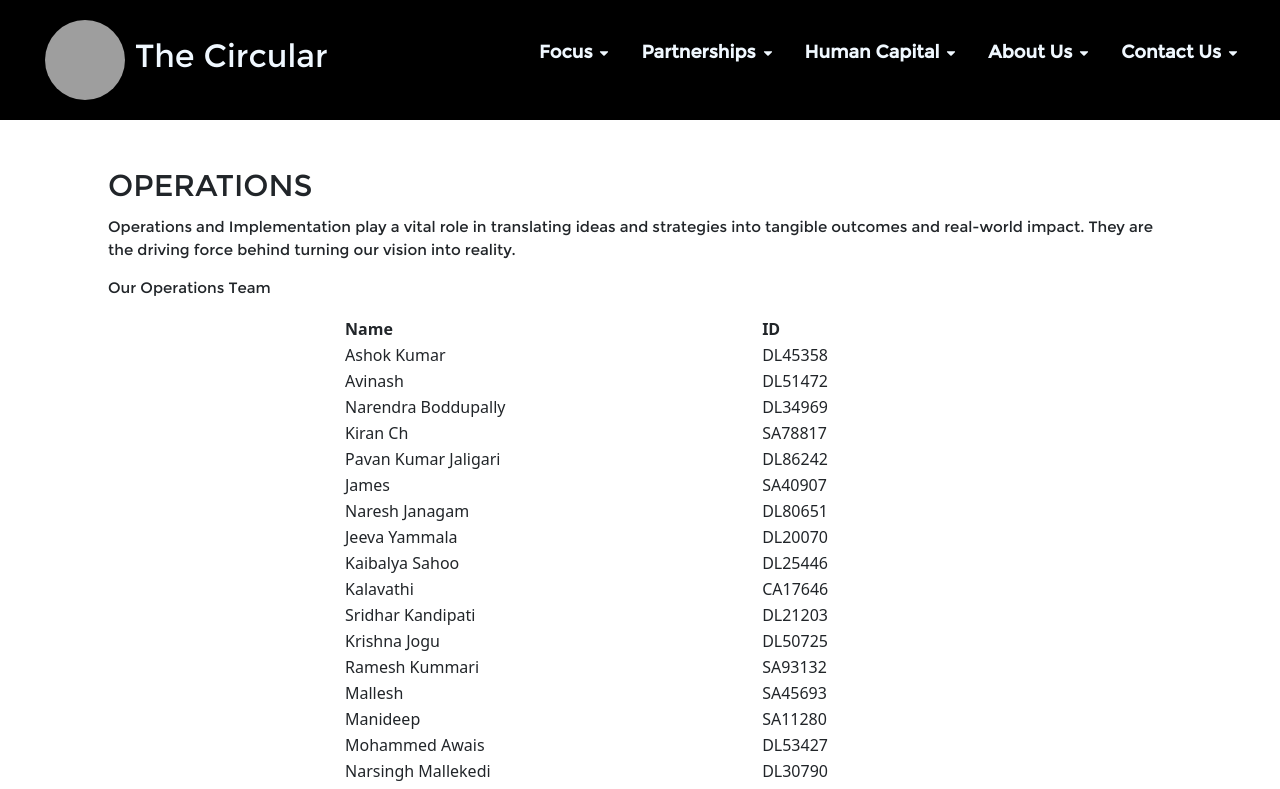
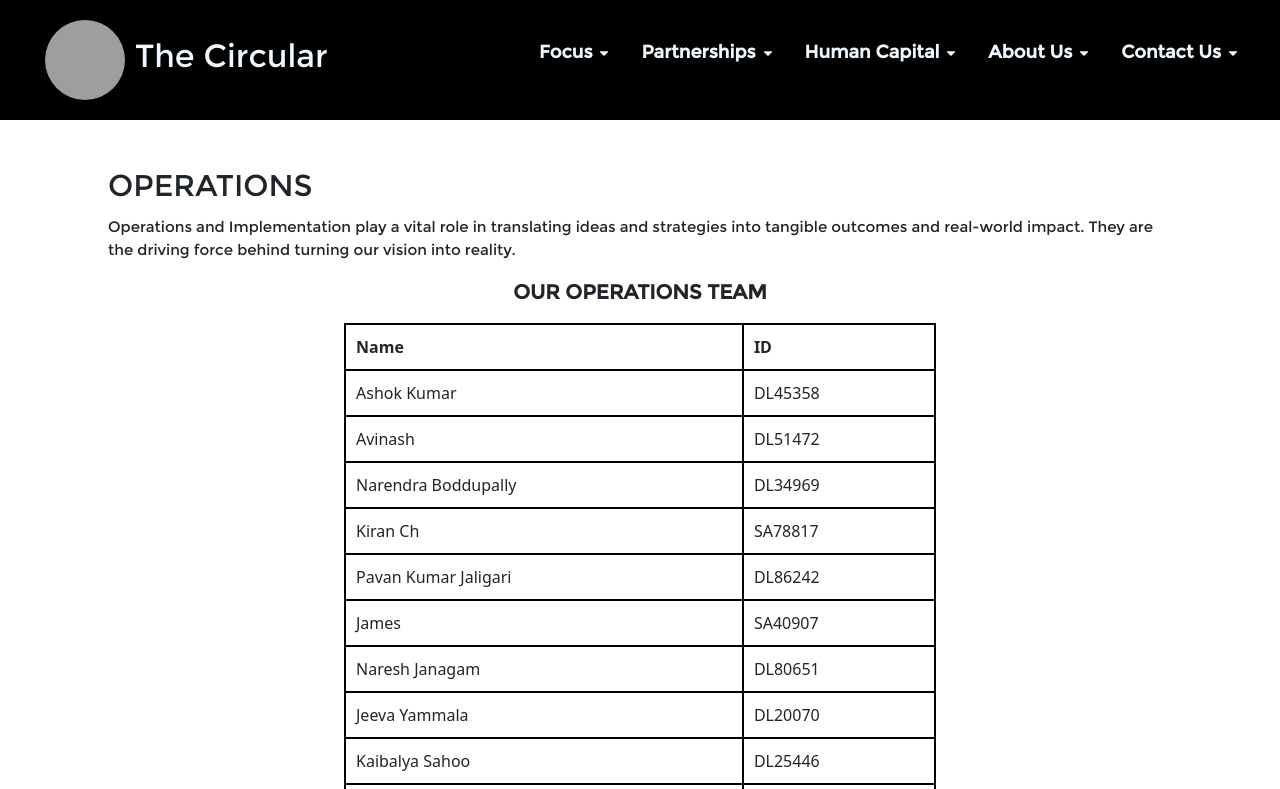
Before and after one commit to Rushikeshsr/thecircularweb, a React (Create React App) app in the folder circular/: page /aboutus/operations in a window 1280 px wide. Shown: the top 789 px of the page. Built offline with nearby package versions, Linux system fonts and the light colour scheme; grey boxes are pictures that could not be loaded.

Commit message:
operations fully updated

```diff
--- a/circular/src/components/operations.js
+++ b/circular/src/components/operations.js
@@ -1,5 +1,5 @@
 import React from 'react'
-
+import '../css/operations.css'
 const Operations = () => {
   return (
     <>
@@ -8,7 +8,7 @@ const Operations = () => {
         <p className='para'>
         Operations and Implementation play a vital role in translating ideas and strategies into tangible outcomes and real-world impact. They are the driving force behind turning our vision into reality.
         </p>
-        <p className='para'>Our Operations Team</p>
+        <p className='para text-center' style={{fontSize:"20px",fontWeight:"bold"}}>OUR OPERATIONS TEAM</p>
         <div className='d-flex justify-content-center'>
             <table className='w-50'>
                 <tr>
--- /dev/null
+++ b/circular/src/css/operations.css
@@ -0,0 +1,7 @@
+table{
+    border-collapse: collapse;
+}
+th,td{
+    border:2px solid black;
+    padding: 10px;
+}
```
